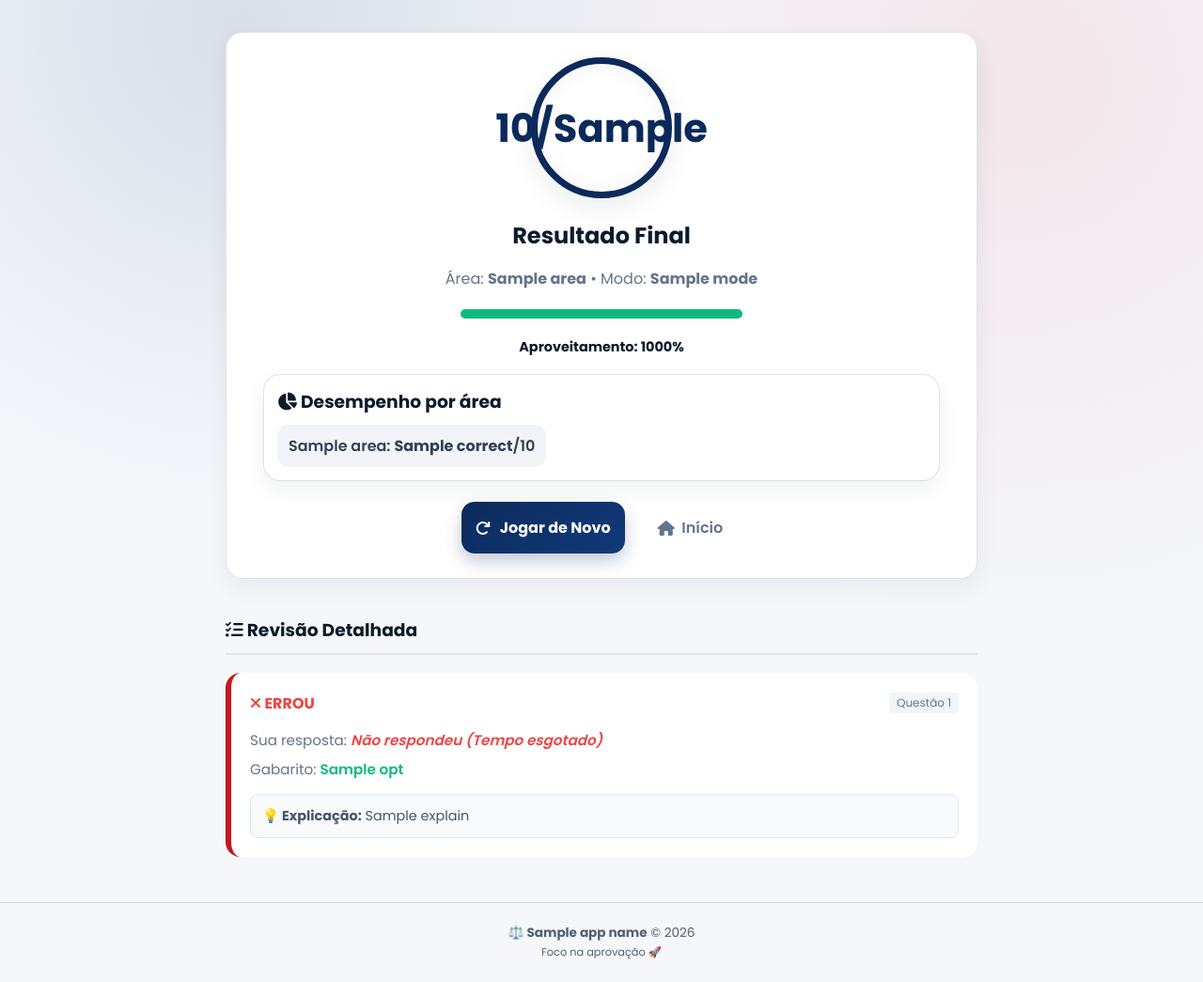
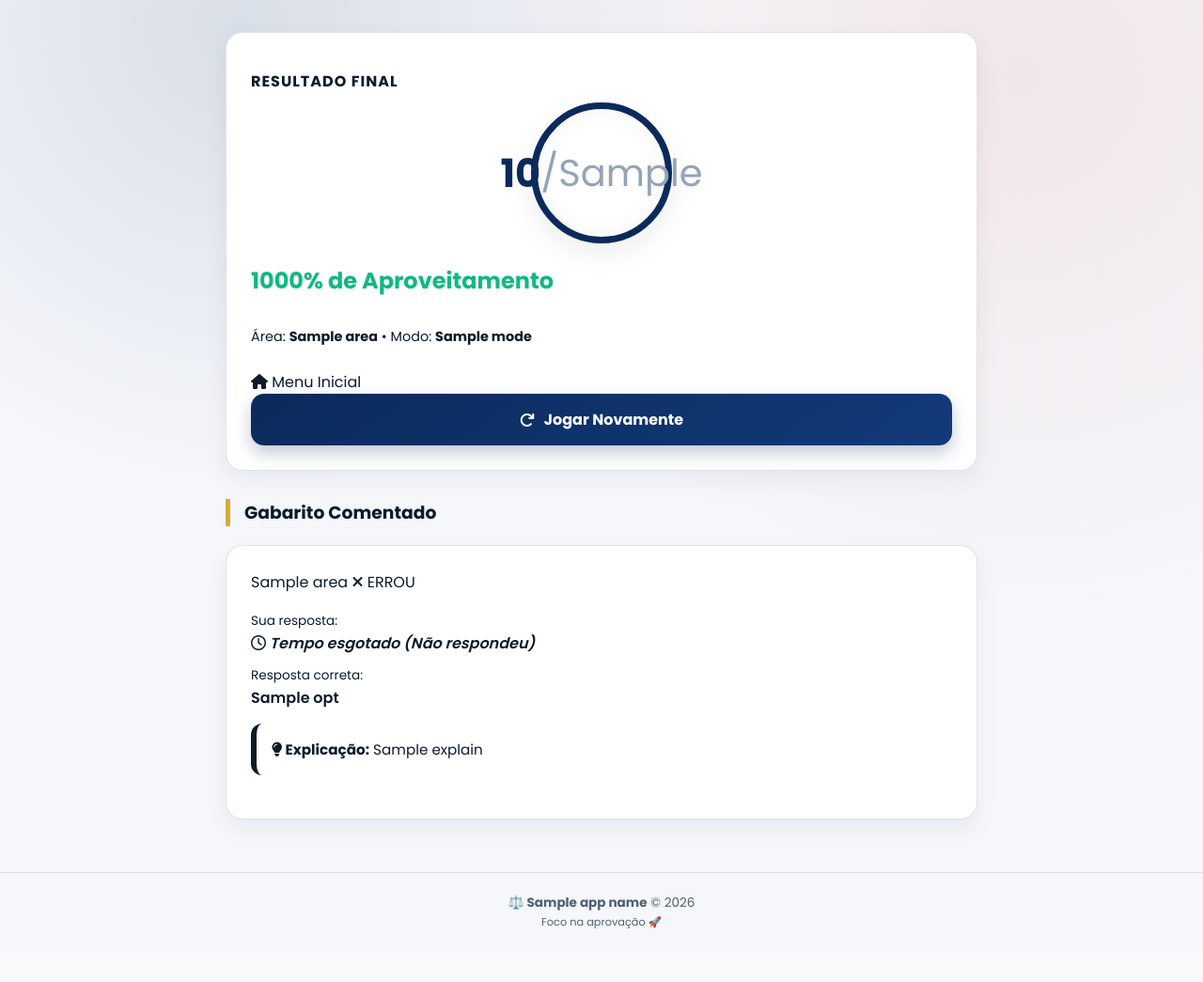
Before and after one commit to sabrinaandraderocha-cmyk/lexquiz, a Flask app: template templates/result.html in a window 1280 px wide. Shown: the part 83-1128 px from the top of the page at 94% size. After the commit the page ends 1071 px from the top, so only its background shows below. Run offline with Flask 3, Linux system fonts and the light colour scheme; the template is opened without the code that fills it: most values are stand-ins (such as "Sample title", 1, 10 or a date in 2020).

Commit message:
Update result.html

```diff
--- a/templates/result.html
+++ b/templates/result.html
@@ -4,110 +4,111 @@
 
 <div style="max-width: 800px; margin: 0 auto;">
 
-  <section class="card score-display" style="text-align: center;">
+    <div class="card result-hero">
+        <h2 style="color: var(--text-light); font-size: 1rem; text-transform: uppercase; letter-spacing: 1px; margin-bottom: 10px;">
+            Resultado Final
+        </h2>
 
         <div class="score-circle">
-      {{ quiz.score }}/{{ quiz.n }}
+            {{ quiz.score }}<span style="font-size: 2.5rem; color: #94a3b8; font-weight: 400;">/{{ quiz.n }}</span>
         </div>
 
-    <h2 style="color: var(--primary); margin: 10px 0;">Resultado Final</h2>
+        {% set percent = ((quiz.score / quiz.n) * 100) | round | int %}
+        <div style="margin-bottom: 15px;">
+            <div style="font-size: 1.5rem; font-weight: 700; color: {{ '#10b981' if percent >= 70 else '#f59e0b' if percent >= 40 else '#ef4444' }}; margin-bottom: 5px;">
+                {{ percent }}% de Aproveitamento
+            </div>
 
-    <p class="muted" style="color: #64748b; margin-bottom: 20px;">
+            <div class="progress-bar-bg" style="height: 12px; max-width: 300px; margin: 0 auto;">
+                <div class="progress-bar-fill" style="width: {{ percent }}%; background: {{ '#10b981' if percent >= 70 else '#f59e0b' if percent >= 40 else '#ef4444' }};"></div>
+            </div>
+        </div>
+
+        <p style="color: var(--text-light); font-size: 0.9rem; margin-bottom: 25px;">
             Área: <strong>{{ quiz.area }}</strong> &bull; Modo: <strong>{{ quiz.mode|capitalize }}</strong>
         </p>
 
-    {% set percent = ((quiz.score / quiz.n) * 100) | round(0) | int %}
-    <div style="background: #e2e8f0; border-radius: 10px; height: 10px; width: 100%; max-width: 300px; margin: 0 auto 20px; overflow: hidden;">
-        <div style="width: {{ percent }}%; background: {{ '#10b981' if percent >= 70 else '#f59e0b' if percent >= 40 else '#ef4444' }}; height: 100%;"></div>
-    </div>
-    <p style="font-size: 0.9rem; font-weight: bold; color: var(--primary);">
-        Aproveitamento: {{ percent }}%
-    </p>
-
-    <!-- DESEMPENHO POR ÁREA -->
-    {% if per_area %}
-      <div class="card" style="margin: 18px auto 0; padding: 14px; max-width: 720px; text-align: left;">
-        <h3 style="margin: 0 0 10px 0; color: var(--primary);">
-          <i class="fas fa-chart-pie"></i> Desempenho por área
-        </h3>
-
-        <div style="display:flex; flex-wrap:wrap; gap:10px;">
+        {% if per_area and per_area|length > 1 %}
+            <div style="display: flex; gap: 10px; flex-wrap: wrap; justify-content: center; margin-bottom: 30px;">
                 {% for area, v in per_area.items() %}
-            <div style="background:#f1f5f9; padding:10px 12px; border-radius:12px; font-weight:600; color:#334155;">
-              {{ area }}: <strong>{{ v.correct }}</strong>/{{ v.total }}
-            </div>
+                    <span class="badge badge-diff" style="font-size: 0.85rem; padding: 6px 12px;">
+                        {{ area }}: <strong style="color: var(--primary);">{{ v.correct }}/{{ v.total }}</strong>
+                    </span>
                 {% endfor %}
-        </div>
             </div>
         {% endif %}
 
-    <div class="actions" style="margin-top: 22px; display: flex; justify-content: center; gap: 15px; flex-wrap: wrap;">
-      <a class="btn-primary" href="{{ url_for('reset') }}" style="max-width: 220px;">
-        <i class="fas fa-redo"></i> Jogar de Novo
+        <div class="result-actions">
+            <a href="{{ url_for('index') }}" class="btn-outline">
+                <i class="fas fa-home"></i> Menu Inicial
             </a>
 
-      {% if session.get("wrong_ids") and session.get("wrong_ids")|length > 0 %}
-        <a class="btn-primary" href="{{ url_for('review') }}" style="max-width: 260px;">
-          <i class="fas fa-bullseye"></i> Revisar erros ({{ session.get("wrong_ids")|length }})
+            <a href="{{ url_for('reset') }}" class="btn-primary" style="width: auto;">
+                <i class="fas fa-redo"></i> Jogar Novamente
+            </a>
+
+            {% if session.get("wrong_ids") %}
+                <a href="{{ url_for('review') }}" class="btn-primary" style="background: var(--accent); width: auto;">
+                    <i class="fas fa-book-reader"></i> Revisar Erros
                 </a>
             {% endif %}
+        </div>
+    </div>
 
-      <a href="{{ url_for('index') }}" style="display: flex; align-items: center; justify-content: center; padding: 0 20px; color: #64748b; text-decoration: none; font-weight: 600;">
-        <i class="fas fa-home"></i>&nbsp; Início
-      </a>
-    </div>
-  </section>
-
-  <h3 style="color: var(--primary); margin-top: 40px; border-bottom: 2px solid #e2e8f0; padding-bottom: 10px;">
-    <i class="fas fa-list-check"></i> Revisão Detalhada
+    <h3 style="margin: 30px 0 20px; color: var(--primary); border-left: 5px solid var(--gold); padding-left: 15px;">
+        Gabarito Comentado
     </h3>
 
-  <div class="review">
+    <div class="review-list">
         {% for d in details %}
-      <div class="review-item {{ 'correct' if d.is_correct else 'wrong' }}">
+            <div class="card history-card {{ 'hist-correct' if d.is_correct else 'hist-wrong' }}">
 
-        <div class="review-head" style="margin-bottom: 10px; display: flex; justify-content: space-between; align-items: center;">
-          <span style="font-weight: bold; color: {{ '#10b981' if d.is_correct else '#ef4444' }};">
-            <i class="fas {{ 'fa-check' if d.is_correct else 'fa-times' }}"></i>
-            {{ 'ACERTOU' if d.is_correct else 'ERROU' }}
-          </span>
-          <span style="font-size: 0.75rem; background: #f1f5f9; padding: 2px 8px; border-radius: 4px; color: #64748b;">
-            Questão {{ loop.index }}
-          </span>
+                <div class="hist-header">
+                    <span class="badge badge-area">{{ d.area }}</span>
+
+                    {% if d.is_correct %}
+                        <span class="status-badge st-ok"><i class="fas fa-check"></i> ACERTOU</span>
+                    {% else %}
+                        <span class="status-badge st-err"><i class="fas fa-times"></i> ERROU</span>
+                    {% endif %}
                 </div>
 
-        <h4 class="review-q" style="margin: 0 0 15px 0; color: var(--primary);">
+                <div class="q-text" style="font-size: 1.1rem; margin-bottom: 15px;">
                     {{ d.q }}
-        </h4>
+                </div>
 
-        <div class="review-a" style="font-size: 0.95rem;">
-
+                <div class="hist-options">
                     <div style="margin-bottom: 8px;">
-            <span class="muted small" style="color: #64748b;">Sua resposta:</span>
-            <span style="font-weight: 600; color: var(--text-main);">
+                        <span style="font-size: 0.85rem; color: var(--text-light);">Sua resposta:</span><br>
                         {% if d.chosen >= 0 %}
+                            <span style="font-weight: 600; color: {{ 'var(--success)' if d.is_correct else 'var(--error)' }};">
                                 {{ d.options[d.chosen] }}
+                            </span>
                         {% else %}
-                <span style="color: #ef4444; font-style: italic;">Não respondeu (Tempo esgotado)</span>
+                            <span style="font-weight: 600; color: var(--text-light); font-style: italic;">
+                                <i class="far fa-clock"></i> Tempo esgotado (Não respondeu)
+                            </span>
                         {% endif %}
-            </span>
                     </div>
 
                     {% if not d.is_correct %}
                         <div style="margin-bottom: 15px;">
-                <span class="muted small" style="color: #64748b;">Gabarito:</span>
-                <span style="font-weight: 600; color: #10b981;">{{ d.options[d.correct] }}</span>
+                            <span style="font-size: 0.85rem; color: var(--text-light);">Resposta correta:</span><br>
+                            <span style="font-weight: 600; color: var(--success);">
+                                {{ d.options[d.correct] }}
+                            </span>
                         </div>
                     {% endif %}
+                </div>
 
-          <div style="background: #f8fafc; padding: 12px; border-radius: 8px; border: 1px solid #e2e8f0; font-size: 0.9rem; color: #475569;">
-             <strong>💡 Explicação:</strong> {{ d.explain }}
+                <div class="feedback-box {{ 'feed-correct' if d.is_correct else 'feed-wrong' }}" style="margin-top: 15px; font-size: 0.95rem;">
+                    <strong><i class="fas fa-lightbulb"></i> Explicação:</strong> {{ d.explain }}
                 </div>
 
             </div>
-      </div>
         {% endfor %}
     </div>
+
 </div>
 
 {% endblock %}
```
Lines whose indentation alone changed are shown as unchanged.
